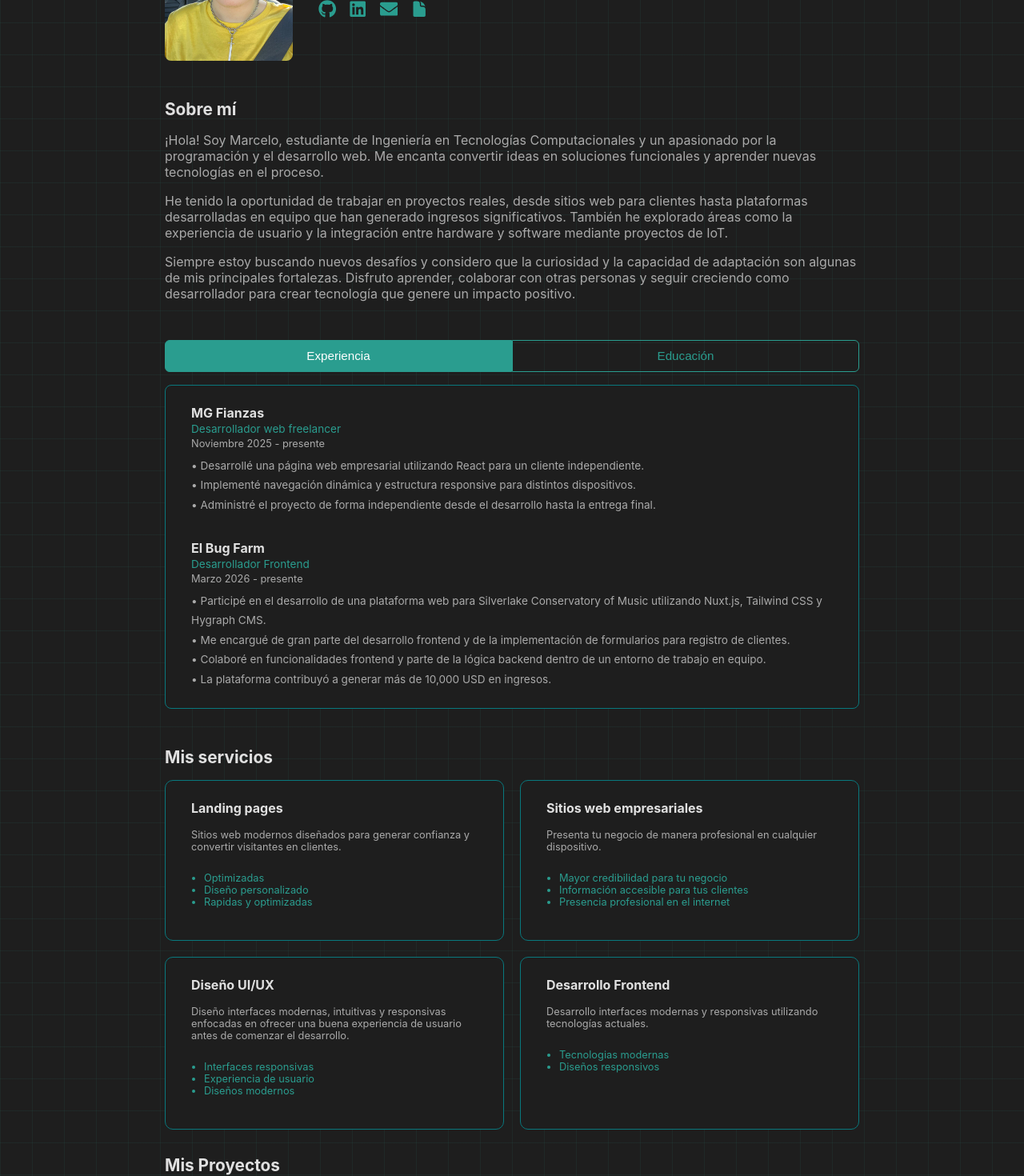
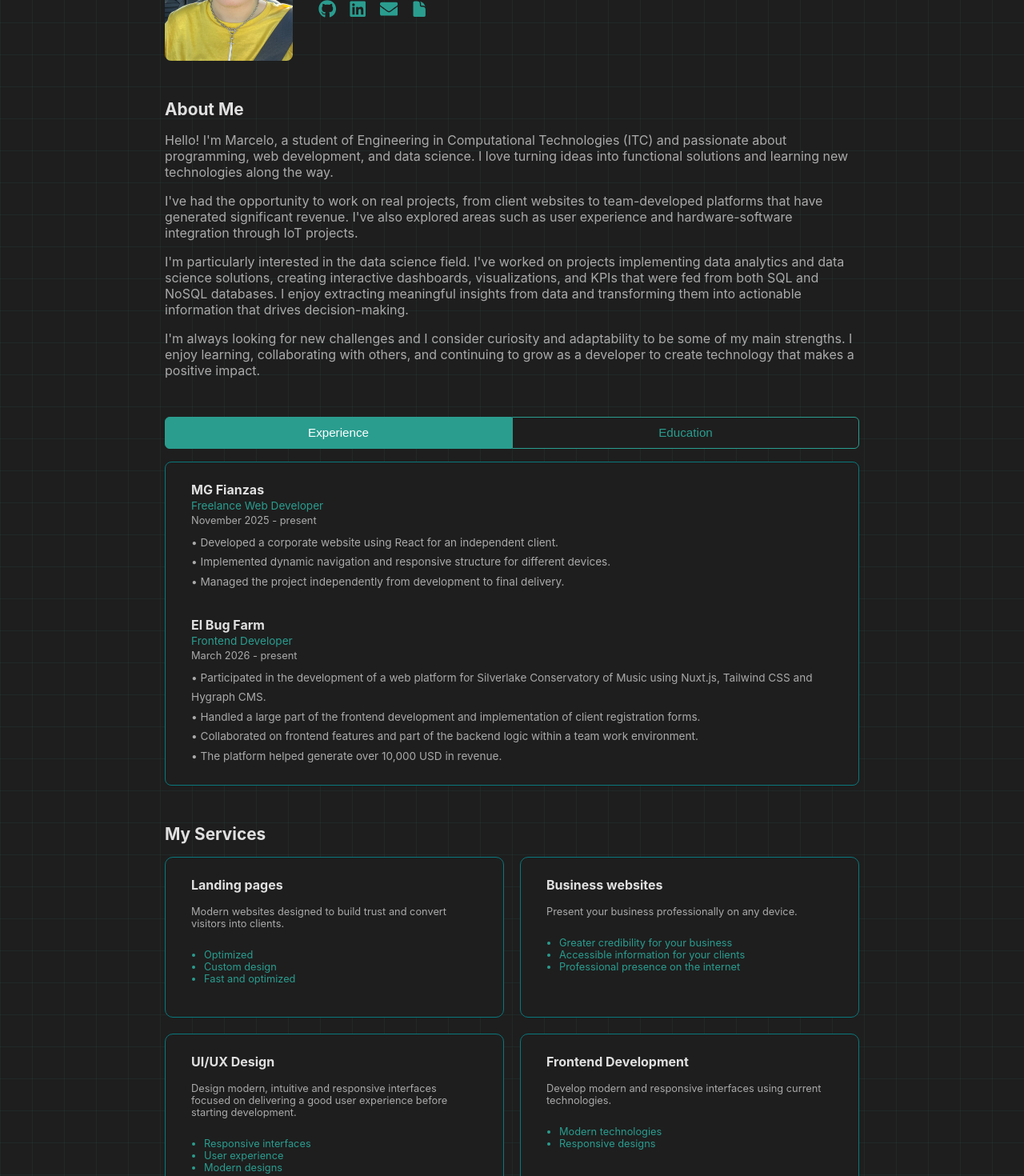
Before and after one commit to MarceloA2006/Marcelo_Avila_Portafolio, a React (Vite) app: page / in a window 1280 px wide. Shown: the part 220-1690 px from the top of the page at 80% size. Built offline with nearby package versions, Linux system fonts and the light colour scheme.

Commit message:
Actualizacion a ingles y nuevo proyecto implementado

```diff
--- a/src/App.css
+++ b/src/App.css
@@ -121,7 +121,7 @@ body { font-family: 'Inter', sans-serif; }
 .exp-section { margin-bottom: 3rem;}
 .AboutMe-descripcion{margin-bottom: 3rem;}
 .aboutme-parrafo{margin-bottom: 1rem; color: var(--text-muted);;}
-.tab-buttons { display: flex; margin-bottom: 1rem; }
+.tab-buttons { display: flex; margin-bottom: 1rem;  background: var(--bg-card);}
 .tab-btn {
   flex: 1; padding: 0.65rem; border: 1px solid var(--accent);
   background: none; cursor: pointer; font-size: 0.95rem;
--- a/src/App.jsx
+++ b/src/App.jsx
@@ -25,7 +25,7 @@ export default function App() {
         <ProjectsCarousel />
 
         <section className="tech-section">
-          <h2 className="section-title">Tecnologías</h2>
+          <h2 className="section-title">Technologies</h2>
           <div className="tech-grid">
             {technologies.map((t) => (
               <TechBadge key={t.name} {...t} />
--- a/src/Componentes/AboutMe.jsx
+++ b/src/Componentes/AboutMe.jsx
@@ -1,11 +1,12 @@
 export default function AboutMe(){
     return(
     <section>
-        <h2 className="section-title">Sobre mí</h2>
+        <h2 className="section-title">About Me</h2>
         <div className="AboutMe-descripcion">
-            <p className="aboutme-parrafo">¡Hola! Soy Marcelo, estudiante de Ingeniería en Tecnologías Computacionales y un apasionado por la programación y el desarrollo web. Me encanta convertir ideas en soluciones funcionales y aprender nuevas tecnologías en el proceso.</p>
-            <p className="aboutme-parrafo">He tenido la oportunidad de trabajar en proyectos reales, desde sitios web para clientes hasta plataformas desarrolladas en equipo que han generado ingresos significativos. También he explorado áreas como la experiencia de usuario y la integración entre hardware y software mediante proyectos de IoT.</p>
-            <p className="aboutme-parrafo">Siempre estoy buscando nuevos desafíos y considero que la curiosidad y la capacidad de adaptación son algunas de mis principales fortalezas. Disfruto aprender, colaborar con otras personas y seguir creciendo como desarrollador para crear tecnología que genere un impacto positivo.</p>
+            <p className="aboutme-parrafo">Hello! I'm Marcelo, a student of Engineering in Computational Technologies (ITC) and passionate about programming, web development, and data science. I love turning ideas into functional solutions and learning new technologies along the way.</p>
+            <p className="aboutme-parrafo">I've had the opportunity to work on real projects, from client websites to team-developed platforms that have generated significant revenue. I've also explored areas such as user experience and hardware-software integration through IoT projects.</p>
+            <p className="aboutme-parrafo">I'm particularly interested in the data science field. I've worked on projects implementing data analytics and data science solutions, creating interactive dashboards, visualizations, and KPIs that were fed from both SQL and NoSQL databases. I enjoy extracting meaningful insights from data and transforming them into actionable information that drives decision-making.</p>
+            <p className="aboutme-parrafo">I'm always looking for new challenges and I consider curiosity and adaptability to be some of my main strengths. I enjoy learning, collaborating with others, and continuing to grow as a developer to create technology that makes a positive impact.</p>
         </div>
     </section>
     )
--- a/src/Componentes/ExperienceSection.jsx
+++ b/src/Componentes/ExperienceSection.jsx
@@ -5,27 +5,27 @@ import { experiences } from "../data/experience";
 import { education } from "../data/education";
 
 export default function ExperienceSection() {
-  const [activeTab, setActiveTab] = useState("experiencia");
+  const [activeTab, setActiveTab] = useState("experience");
 
   return (
     <section className="exp-section">
       <div className="tab-buttons">
         <button
-          className={`tab-btn ${activeTab === "experiencia" ? "active" : ""}`}
-          onClick={() => setActiveTab("experiencia")}
+          className={`tab-btn ${activeTab === "experience" ? "active" : ""}`}
+          onClick={() => setActiveTab("experience")}
         >
-          Experiencia
+          Experience
         </button>
         <button
-          className={`tab-btn ${activeTab === "educacion" ? "active" : ""}`}
-          onClick={() => setActiveTab("educacion")}
+          className={`tab-btn ${activeTab === "education" ? "active" : ""}`}
+          onClick={() => setActiveTab("education")}
         >
-          Educación
+          Education
         </button>
       </div>
 
       <div className="tab-content">
-        {activeTab === "experiencia"
+        {activeTab === "experience"
           ? experiences.map((exp) => <ExperienceCard key={exp.id} {...exp} />)
           : education.map((edu) => <EducationCard key={edu.id} {...edu} />)}
       </div>
--- a/src/Componentes/Hero.jsx
+++ b/src/Componentes/Hero.jsx
@@ -19,12 +19,10 @@ export default function Hero({ onToggleTheme, isDark }) {
 
         <div className="hero-text">
           <p className="hero-greeting">
-            ¡Hola! Soy <span className="accent">Marcelo Ávila</span> y soy un
+            Hello! I'm <span className="accent">Marcelo Ávila</span> and I am a
           </p>
           <h1 className="hero-title">
-            Desarrollador Frontend y estudiante de Ingeniería en Tecnologías
-            Computacionales con experiencia en desarrollo web utilizando React y
-            Nuxt.js.
+            Frontend Developer and Engineering in computational technologies student with experience in web development using React and Nuxt.js and interested in data science.
           </h1>
 
           <div className="hero-links">
@@ -37,7 +35,7 @@ export default function Hero({ onToggleTheme, isDark }) {
             <a href="mailto:marcelo.avg06@gmail.com" aria-label="Email">
               <FaEnvelope />
             </a>
-            <a href="/Marcelo_Avila_CV.pdf" download aria-label="Descargar CV">
+            <a href="/Marcelo_Avila_CV.pdf" download aria-label="Download CV">
               <HiDocument />
             </a>
           </div>
--- a/src/Componentes/ProjectsCarousel.jsx
+++ b/src/Componentes/ProjectsCarousel.jsx
@@ -10,7 +10,7 @@ export default function ProjectsCarousel() {
 
   return (
     <section className="projects-section">
-      <h2 className="section-title">Mis Proyectos</h2>
+      <h2 className="section-title">My projects</h2>
       <div className="carousel">
         <button className="carousel-btn" onClick={prev}>‹</button>
 
--- a/src/Componentes/Services.jsx
+++ b/src/Componentes/Services.jsx
@@ -1,41 +1,41 @@
 export default function Services(){
     return(
         <section>
-        <h2 className="section-title">Mis servicios</h2>
+        <h2 className="section-title">My Services</h2>
         <div className="services-card-container">
             <div className="services-card">
                 <h2 className="services-card-title">Landing pages</h2>
-                <p className="services-card-content">Sitios web modernos diseñados para generar confianza y convertir visitantes en clientes.</p>
+                <p className="services-card-content">Modern websites designed to build trust and convert visitors into clients.</p>
                 <ul className="service-list">
-                    <li>Optimizadas</li>
-                    <li>Diseño personalizado</li>
-                    <li>Rapidas y optimizadas</li>
+                    <li>Optimized</li>
+                    <li>Custom design</li>
+                    <li>Fast and optimized</li>
                 </ul>
             </div>
             <div className="services-card">
-                <h2 className="services-card-title">Sitios web empresariales</h2>
-                <p className="services-card-content">Presenta tu negocio de manera profesional en cualquier dispositivo.</p>
+                <h2 className="services-card-title">Business websites</h2>
+                <p className="services-card-content">Present your business professionally on any device.</p>
                 <ul className="service-list">
-                    <li>Mayor credibilidad para tu negocio</li>
-                    <li>Información accesible para tus clientes</li>
-                    <li>Presencia profesional en el internet</li>
+                    <li>Greater credibility for your business</li>
+                    <li>Accessible information for your clients</li>
+                    <li>Professional presence on the internet</li>
                 </ul>
             </div>
             <div className="services-card">
-                <h2 className="services-card-title">Diseño UI/UX</h2>
-                <p className="services-card-content">Diseño interfaces modernas, intuitivas y responsivas enfocadas en ofrecer una buena experiencia de usuario antes de comenzar el desarrollo.</p>
+                <h2 className="services-card-title">UI/UX Design</h2>
+                <p className="services-card-content">Design modern, intuitive and responsive interfaces focused on delivering a good user experience before starting development.</p>
                    <ul className="service-list">
-                    <li>Interfaces responsivas</li>
-                    <li>Experiencia de usuario</li>
-                    <li>Diseños modernos</li>
+                    <li>Responsive interfaces</li>
+                    <li>User experience</li>
+                    <li>Modern designs</li>
                 </ul>
             </div>
             <div className="services-card">
-                <h2 className="services-card-title">Desarrollo Frontend</h2>
-                <p className="services-card-content">Desarrollo interfaces modernas y responsivas utilizando tecnologías actuales.</p>
+                <h2 className="services-card-title">Frontend Development</h2>
+                <p className="services-card-content">Develop modern and responsive interfaces using current technologies.</p>
                 <ul className="service-list">
-                    <li>Tecnologias modernas</li>
-                    <li>Diseños responsivos</li>
+                    <li>Modern technologies</li>
+                    <li>Responsive designs</li>
                 </ul>
             </div>
         </div>
--- a/src/data/education.js
+++ b/src/data/education.js
@@ -2,10 +2,10 @@ export const education = [
   {
     id: 1,
     institution: "Universidad de Monterrey (UDEM)",
-    degree: "Ingeniería en Tecnologías Computacionales",
-    period: "Agosto 2024 - presente",
+    degree: "Engineering in computational technologies",
+    period: "August 2024 - present",
     bullets: [
     ],
   },
-  // Agrega más entradas aquí con el mismo formato
+  // Add more entries here with the same format
 ];
--- a/src/data/experience.js
+++ b/src/data/experience.js
@@ -2,24 +2,24 @@ export const experiences = [
   {
     id: 1,
     company: "MG Fianzas",
-    role: "Desarrollador web freelancer",
-    period: "Noviembre 2025 - presente",
+    role: "Freelance Web Developer",
+    period: "November 2025 - present",
     bullets: [
-      "Desarrollé una página web empresarial utilizando React para un cliente independiente.",
-      "Implementé navegación dinámica y estructura responsive para distintos dispositivos.",
-      "Administré el proyecto de forma independiente desde el desarrollo hasta la entrega final.",
+      "Developed a corporate website using React for an independent client.",
+      "Implemented dynamic navigation and responsive structure for different devices.",
+      "Managed the project independently from development to final delivery.",
     ],
   },
   {
     id: 2,
     company: "El Bug Farm",
-    role: "Desarrollador Frontend",
-    period: "Marzo 2026 - presente",
+    role: "Frontend Developer",
+    period: "March 2026 - present",
     bullets: [
-      "Participé en el desarrollo de una plataforma web para Silverlake Conservatory of Music utilizando Nuxt.js, Tailwind CSS y Hygraph CMS.",
-      "Me encargué de gran parte del desarrollo frontend y de la implementación de formularios para registro de clientes.",
-      "Colaboré en funcionalidades frontend y parte de la lógica backend dentro de un entorno de trabajo en equipo.",
-      "La plataforma contribuyó a generar más de 10,000 USD en ingresos.",
+      "Participated in the development of a web platform for Silverlake Conservatory of Music using Nuxt.js, Tailwind CSS and Hygraph CMS.",
+      "Handled a large part of the frontend development and implementation of client registration forms.",
+      "Collaborated on frontend features and part of the backend logic within a team work environment.",
+      "The platform helped generate over 10,000 USD in revenue.",
     ],
   },
 ];
--- a/src/data/projects.js
+++ b/src/data/projects.js
@@ -2,16 +2,23 @@ export const projects = [
   {
     id: 1,
     title: "MG Fianzas",
-    description: "Página web empresarial desarrollada con React.",
-    image: "/mgfianzas.png", // pon tus imágenes en /public/images/
+    description: "Corporate website developed with React.",
+    image: "/mgfianzas.png", // place your images in /public/images/
     link: "https://mgfianzas.com/",
   },
   {
     id: 2,
     title: "Silverlake Conservatory",
-    description: "Plataforma web con Nuxt.js, Tailwind y Hygraph CMS.",
+    description: "Web platform with Nuxt.js, Tailwind and Hygraph CMS.",
     image: "/summercamp.png",
     link: "https://summercamp.silverlakeconservatory.com/",
   },
-  // Agrega más proyectos aquí
+  {
+    id: 3,
+    title: "Flujo Optimo (Repositorio)",
+    description: "Web app for hospital with dashboards, kpi and graphs implemented with Flask, SQL, MongoDB.",
+    image: "/flujoopt.png",
+    link: "https://github.com/MarceloA2006/Flujo-Dinamico",
+  },
+  // Add more projects here
 ];
```
Also changed, not shown: public/flujoopt.png (added).
